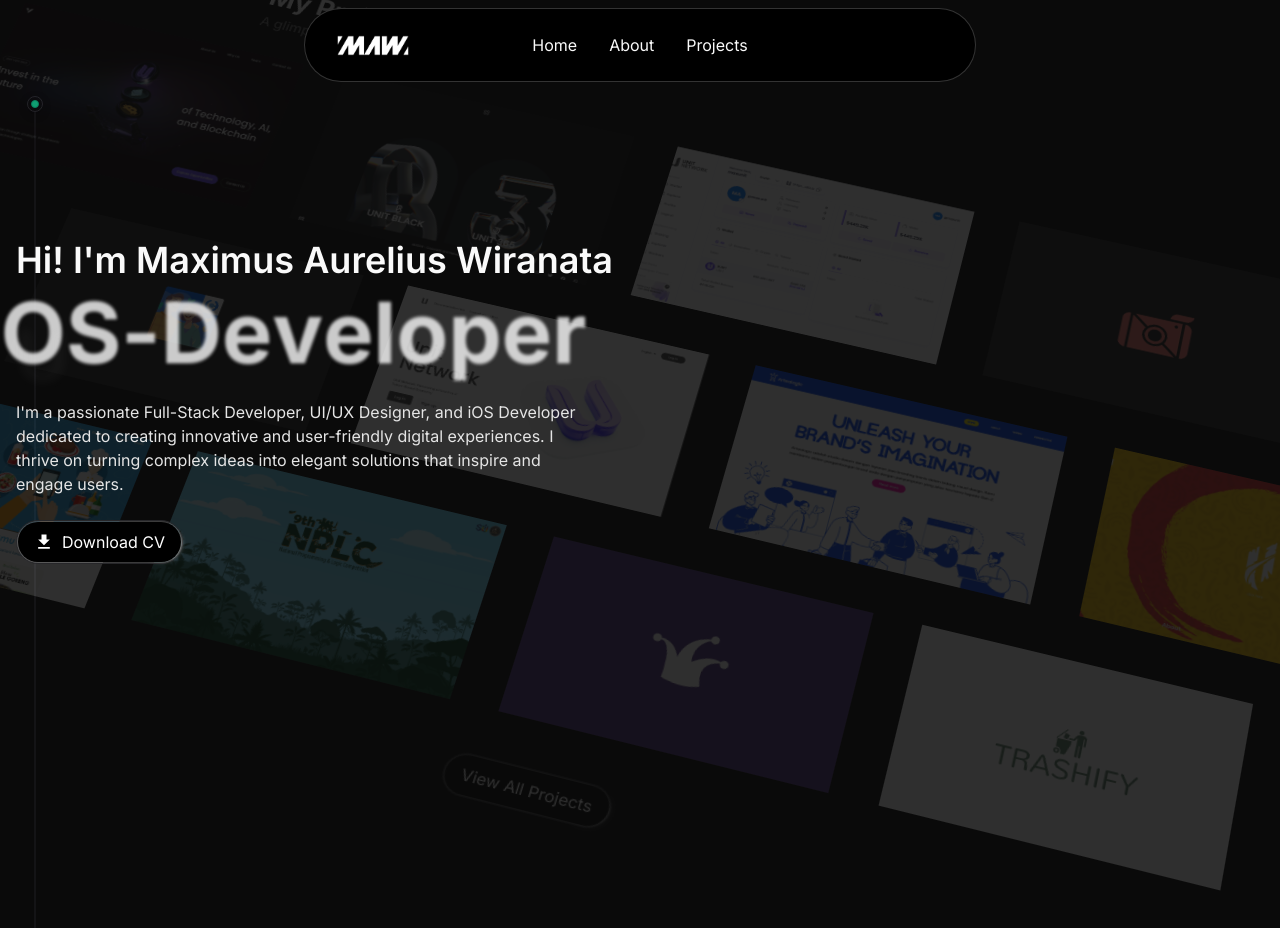
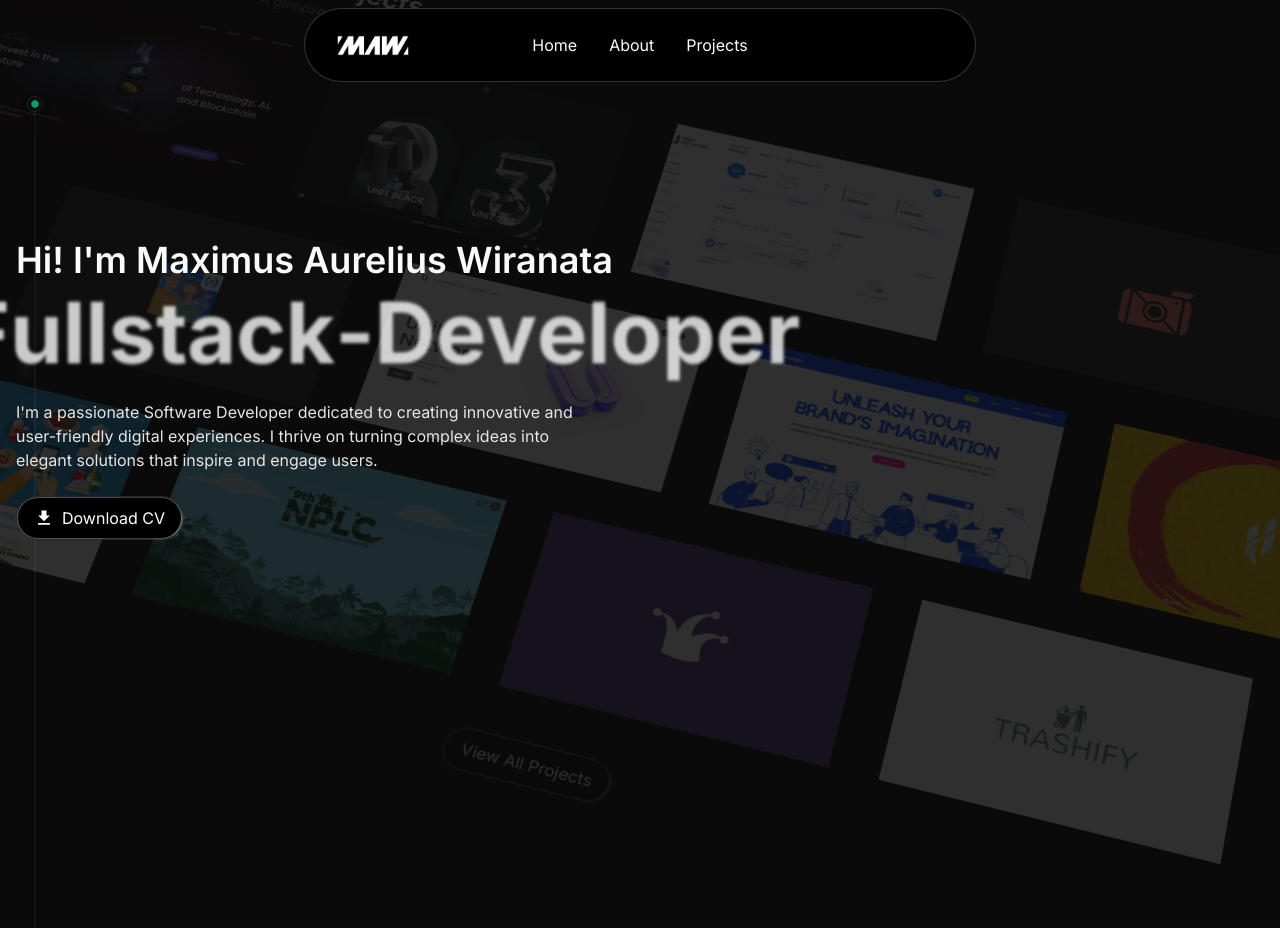
Before and after one commit to maxwiranata/maxwiranata.github.io, a Next.js app: page / in a window 1280 px wide. Shown: the top 928 px of the page. Built offline with nearby package versions, Linux system fonts and the light colour scheme.

Commit message:
feat: change hero parallax

```diff
--- a/src/components/partials/HeroParallax.tsx
+++ b/src/components/partials/HeroParallax.tsx
@@ -116,7 +116,12 @@ export const HeroParallax = () => {
 };
 
 export const Header = () => {
-  const words = ["Fullstack-Developer", "iOS-Developer", "UI/UX-Designer"];
+  const words = [
+    "Frontend-Developer",
+    "Fullstack-Developer",
+    "iOS-Developer",
+    "UI/UX-Designer",
+  ];
 
   return (
     <section className="max-w-7xl relative mx-auto pt-16 sm:pt-28 pb-32 px-4 md:px-12 xl:px-4 w-full left-0 top-0 z-50">
@@ -127,10 +132,9 @@ export const Header = () => {
         <FlipWords words={words} />
       </h1>
       <div className="max-w-xl my-6 text-neutral-200 text-sm md:text-base">
-        I&apos;m a passionate Full-Stack Developer, UI/UX Designer, and iOS
-        Developer dedicated to creating innovative and user-friendly digital
-        experiences. I thrive on turning complex ideas into elegant solutions
-        that inspire and engage users.
+        I&apos;m a passionate Software Developer dedicated to creating
+        innovative and user-friendly digital experiences. I thrive on turning
+        complex ideas into elegant solutions that inspire and engage users.
       </div>
       <a href="/pdf/Maximus Aurelius Wiranata - CV.pdf" download>
         <HoverBorderGradient
```
